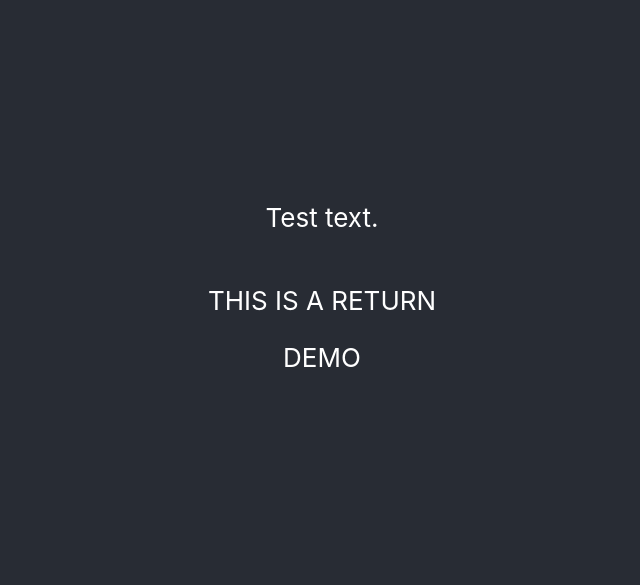
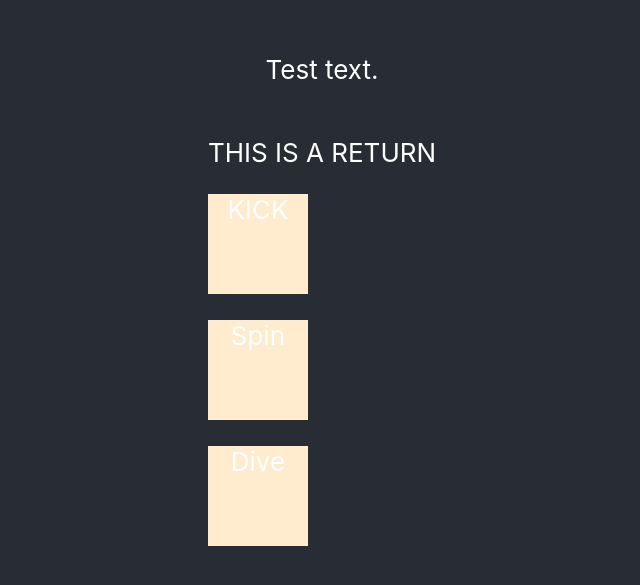
Before and after one commit to mnpkoerner/poetry-science-wrestling, a React (Create React App) app: page / in a window 1280 px wide. Shown: the part 113-698 px from the top of the page, without its empty margins (318-958 px from the left). Built offline with nearby package versions, Linux system fonts and the light colour scheme.

Commit message:
logic with hooks build to let users into the website

```diff
--- /dev/null
+++ b/src/components/RPS/RPS.css
@@ -0,0 +1,5 @@
+.fight{
+    height: 100px;
+    width: 100px;
+    background-color: blanchedalmond;
+}
--- a/src/components/RPS/RPS.js
+++ b/src/components/RPS/RPS.js
@@ -1,11 +1,30 @@
 import { useEffect, useState } from 'react'
+import {useHistory} from 'react-router-dom'
+import './RPS.css'
 
 export default function RPS() {
 
-    const [demo, setDemo] = useState('DEMO')
+    const [key, setKey] = useState(0)
+
+    const history = useHistory
+
+    const checkChoice = (param) => {
+        if (param === key){
+            console.log('correct')
+        }
+        else {
+            console.log('try some better moves')
+        }
+        console.log(param)
+    }
+
+    const randomGenerator = () => {
+        return Math.floor(Math.random() * 3) + 1;
+    }
 
     useEffect(() => {
         console.log('use effect works')
+        setKey(randomGenerator());
     })
 
     //get input from user
@@ -16,7 +35,18 @@ export default function RPS() {
     return (
         <div>
             <p>THIS IS A RETURN</p>
-            <p>{demo}</p>
+
+            <div
+            className="fight"
+            onClick={()=>checkChoice(1)}><p>KICK</p></div>
+            <div
+            className="fight"
+            onClick={()=>checkChoice(2)}><p>Spin</p></div>
+            <div
+            className="fight"
+            onClick={()=>checkChoice(3)}><p>Dive</p></div>
+
+
         </div>
     )
 }
```
Also changed, not shown: to_do.txt, 1 other file (tests, documents, lock files or other folders).
